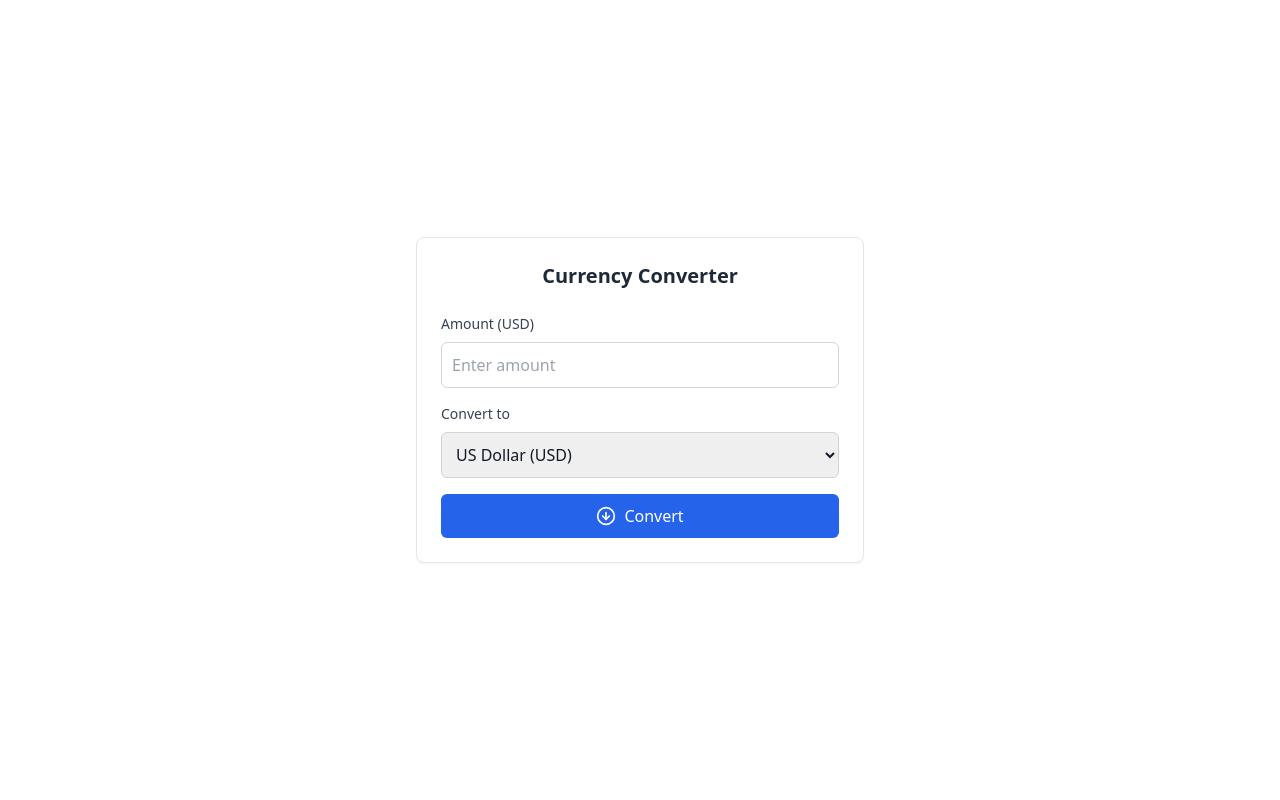
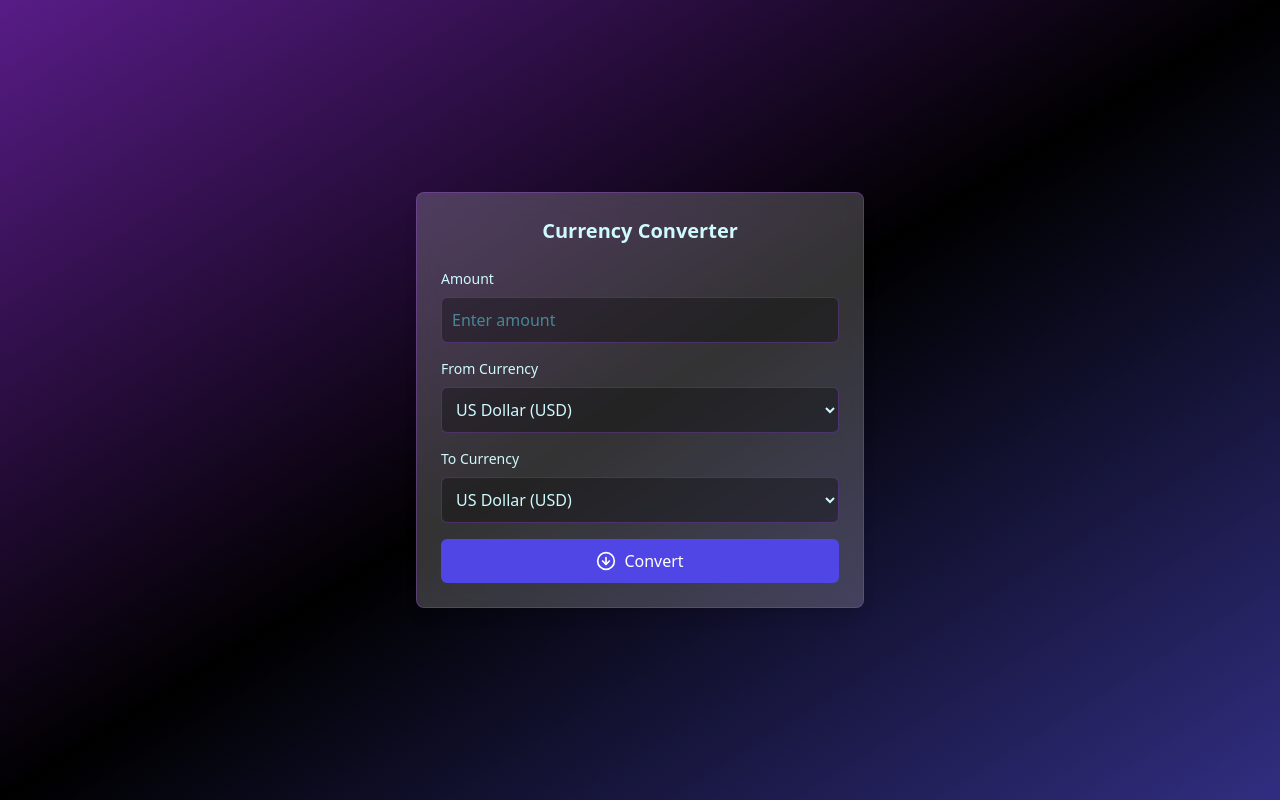
Before and after one commit to RobFyd/Exchange-Rate-Calculator, a React (Vite) app: page / in a window 1280 px wide. Built offline with nearby package versions, Linux system fonts and the light colour scheme.

Commit message:
feat: enhance CurrencyConverter component with currency selection and styling updates

```diff
--- a/src/main.jsx
+++ b/src/main.jsx
@@ -1,13 +1,14 @@
 import { ArrowDownCircle } from "lucide-react";
 import ReactDOM from "react-dom/client"; // Użycie nowego API
+import { useState } from "react";
 import "./index.css";
-import { useState } from "react";
+
 export default function CurrencyConverter() {
   const [amount, setAmount] = useState("");
-  const [currency, setCurrency] = useState("USD");
+  const [fromCurrency, setFromCurrency] = useState("USD");
+  const [toCurrency, setToCurrency] = useState("USD");
   const [result, setResult] = useState(null);
   const handleConvert = () => {
-    // Mock conversion rates
     const rates = {
       USD: 1.0,
       EUR: 0.85,
@@ -18,13 +19,14 @@ export default function CurrencyConverter() {
       CHF: 0.92,
       CNY: 6.45,
     };
-    const converted = parseFloat(amount) * rates[currency];
+    const converted =
+      (parseFloat(amount) * rates[toCurrency]) / rates[fromCurrency];
     setResult(converted.toFixed(2));
   };
   return (
-    <main className="flex min-h-screen items-center justify-center p-4">
-      <div className="w-full max-w-md rounded-lg border border-gray-200 bg-white p-6 shadow-sm">
-        <h2 className="mb-6 text-center text-xl font-semibold text-gray-800">
+    <main className="flex min-h-screen items-center justify-center p-4 bg-gradient-to-br from-purple-900 via-black to-indigo-900">
+      <div className="w-full max-w-md rounded-lg border border-purple-500/30 bg-white bg-opacity-20 backdrop-blur-lg p-6 shadow-lg">
+        <h2 className="mb-6 text-center text-xl font-semibold text-cyan-100">
           Currency Converter
         </h2>
 
@@ -32,16 +34,16 @@ export default function CurrencyConverter() {
           <div>
             <label
               htmlFor="amount"
-              className="mb-2 block text-sm font-medium text-gray-700"
+              className="mb-2 block text-sm font-medium text-cyan-100"
             >
-              Amount (USD)
+              Amount
             </label>
             <input
               type="number"
               id="amount"
               value={amount}
               onChange={(e) => setAmount(e.target.value)}
-              className="w-full rounded-md border border-gray-300 p-2.5 text-gray-900 focus:border-blue-500 focus:outline-none focus:ring-1 focus:ring-blue-500"
+              className="w-full rounded-md border border-purple-500/30 bg-black/30 p-2.5 text-cyan-100 focus:border-cyan-400 focus:outline-none focus:ring-1 focus:ring-cyan-400 placeholder-cyan-300/50"
               placeholder="Enter amount"
               aria-label="Amount to convert"
             />
@@ -49,16 +51,41 @@ export default function CurrencyConverter() {
 
           <div>
             <label
-              htmlFor="currency"
-              className="mb-2 block text-sm font-medium text-gray-700"
+              htmlFor="fromCurrency"
+              className="mb-2 block text-sm font-medium text-cyan-100"
             >
-              Convert to
+              From Currency
             </label>
             <select
-              id="currency"
-              value={currency}
-              onChange={(e) => setCurrency(e.target.value)}
-              className="w-full rounded-md border border-gray-300 p-2.5 text-gray-900 focus:border-blue-500 focus:outline-none focus:ring-1 focus:ring-blue-500"
+              id="fromCurrency"
+              value={fromCurrency}
+              onChange={(e) => setFromCurrency(e.target.value)}
+              className="w-full rounded-md border border-purple-500/30 bg-black/30 p-2.5 text-cyan-100 focus:border-cyan-400 focus:outline-none focus:ring-1 focus:ring-cyan-400"
+              aria-label="Source currency"
+            >
+              <option value="USD">US Dollar (USD)</option>
+              <option value="EUR">Euro (EUR)</option>
+              <option value="GBP">British Pound (GBP)</option>
+              <option value="JPY">Japanese Yen (JPY)</option>
+              <option value="AUD">Australian Dollar (AUD)</option>
+              <option value="CAD">Canadian Dollar (CAD)</option>
+              <option value="CHF">Swiss Franc (CHF)</option>
+              <option value="CNY">Chinese Yuan (CNY)</option>
+            </select>
+          </div>
+
+          <div>
+            <label
+              htmlFor="toCurrency"
+              className="mb-2 block text-sm font-medium text-cyan-100"
+            >
+              To Currency
+            </label>
+            <select
+              id="toCurrency"
+              value={toCurrency}
+              onChange={(e) => setToCurrency(e.target.value)}
+              className="w-full rounded-md border border-purple-500/30 bg-black/30 p-2.5 text-cyan-100 focus:border-cyan-400 focus:outline-none focus:ring-1 focus:ring-cyan-400"
               aria-label="Target currency"
             >
               <option value="USD">US Dollar (USD)</option>
@@ -74,7 +101,7 @@ export default function CurrencyConverter() {
 
           <button
             onClick={handleConvert}
-            className="flex w-full items-center justify-center gap-2 rounded-md bg-blue-600 px-4 py-2.5 text-white hover:bg-blue-700 focus:outline-none focus:ring-2 focus:ring-blue-500 focus:ring-offset-2"
+            className="flex w-full items-center justify-center gap-2 rounded-md bg-indigo-600 px-4 py-2.5 text-white transition-all duration-300 hover:bg-indigo-700 hover:shadow-lg hover:shadow-indigo-500/50 focus:outline-none focus:ring-2 focus:ring-cyan-400 focus:ring-offset-2"
             aria-label="Convert currency"
           >
             <ArrowDownCircle className="h-5 w-5" />
@@ -82,9 +109,9 @@ export default function CurrencyConverter() {
           </button>
 
           {result && (
-            <div className="mt-6 text-center">
-              <p className="text-lg font-medium text-gray-900">
-                {amount} USD = {result} {currency}
+            <div className="mt-6 rounded-lg bg-black/20 p-4 text-center">
+              <p className="text-lg font-medium text-cyan-100">
+                {amount} {fromCurrency} = {result} {toCurrency}
               </p>
             </div>
           )}
```
